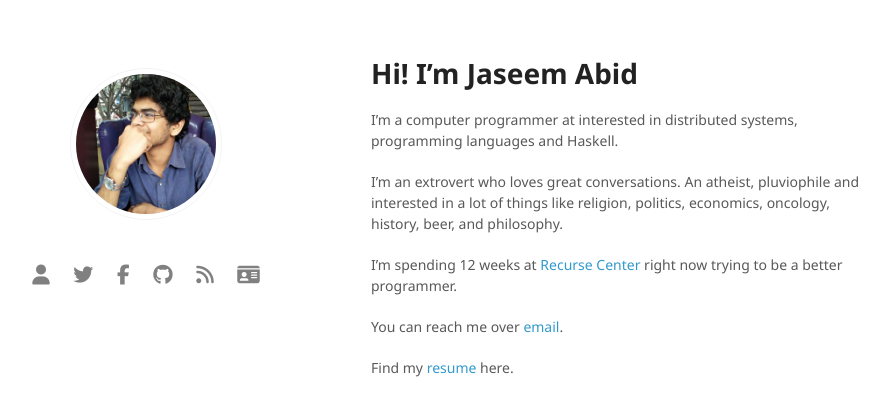
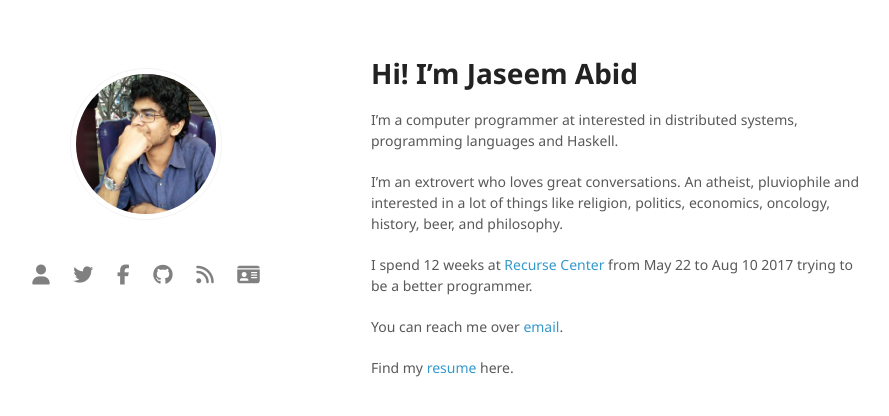
Before and after one commit to jaseemabid/blog, a Jekyll site: the page built from about.md, in a window 1280 px wide, cut to the strip 0-444 px from the top of the page. Shown: the top 416 px of the strip, without its empty margins (199-1088 px from the left). Built offline with Jekyll 4.4.1, drawn with Linux system fonts in a browser that asks for light colours; nearby versions of some CDN libraries.

Commit message:
Update RC timing

```diff
--- a/about.md
+++ b/about.md
@@ -13,8 +13,8 @@ I'm an extrovert who loves great conversations. An atheist, pluviophile and
 interested in a lot of things like religion, politics, economics, oncology,
 history, beer, and philosophy.
 
-I'm spending 12 weeks at [Recurse Center](https://recurse.com) right now trying
-to be a better programmer.
+I spend 12 weeks at [Recurse Center](https://recurse.com) from May 22 to Aug 10
+2017 trying to be a better programmer.
 
 You can reach me over [email](mailto:jaseemabid@gmail.com).
 
```
